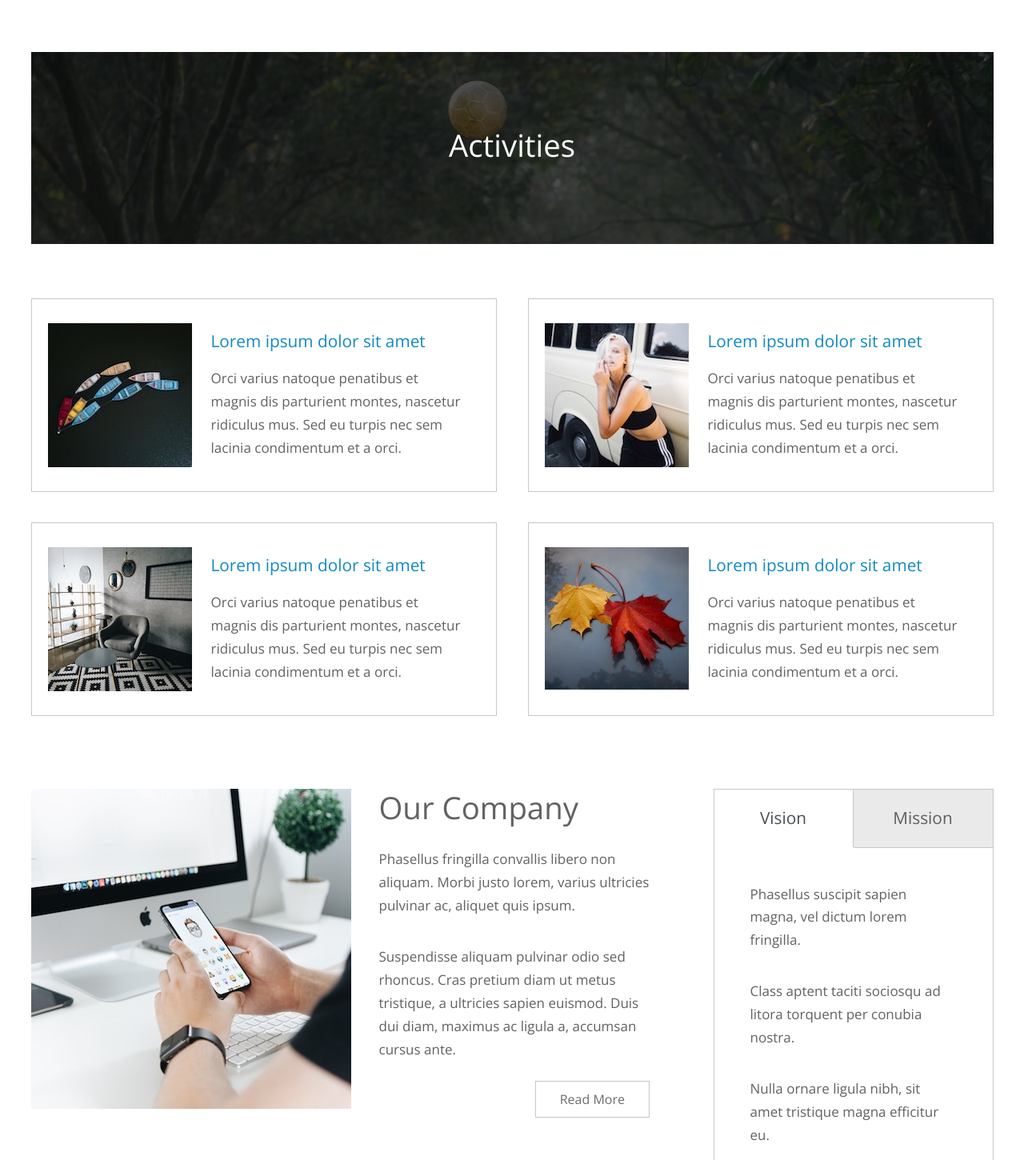
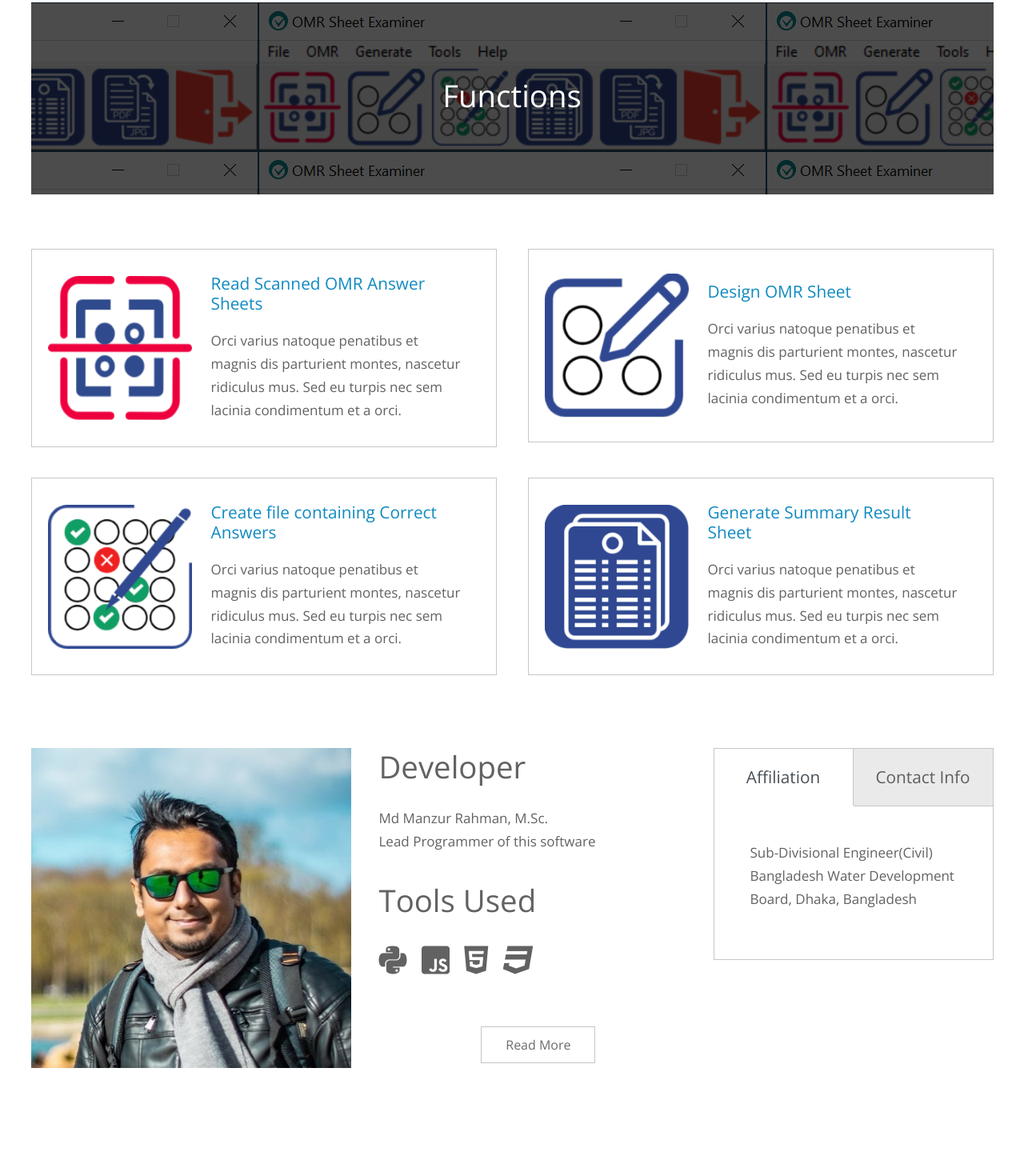
Before and after one commit to MdManzurRahman/mdmanzurrahman, a plain HTML site: page omrsheetexaminer/index.html in a window 1280 px wide. Shown: the part 1350-2800 px from the top of the page at 80% size. Drawn offline with nearby package versions, Linux system fonts and the light colour scheme.

Commit message:
functions, developer and contacts modified

```diff
--- a/omrsheetexaminer/css/tooplate-style.css
+++ b/omrsheetexaminer/css/tooplate-style.css
@@ -208,7 +208,7 @@ p:last-child {
   justify-content: center;
   width: 100%;
   height: 240px;
-  background-image: url(../img/img-activities.jpg);
+  background-image: url(../img/main_window.png);
   margin-bottom: 68px;
   position: relative;
 }
@@ -359,7 +359,21 @@ p:last-child {
   -webkit-box-pack: end;
   -ms-flex-pack: end;
   justify-content: flex-end;
+	.map-container{
+	overflow:hidden;
+	padding-bottom:56.25%;
+	position:relative;
+	height:0;
+	}
+	.map-container iframe{
+	left:0;
+	top:0;
+	height:100%;
+	width:100%;
+	position:absolute;
+	}
 }
+
 
 figure {
   max-width: 100%;
--- a/omrsheetexaminer/index.html
+++ b/omrsheetexaminer/index.html
@@ -4,7 +4,7 @@
     <meta charset="UTF-8" />
     <meta name="viewport" content="width=device-width, initial-scale=1.0" />
     <meta http-equiv="X-UA-Compatible" content="ie=edge" />
-    <title>Pro Line - Bootstrap v4.1.3 Template</title>
+    <title>OMR Sheet Examiner</title>
     <link
       rel="stylesheet"
       href="https://fonts.googleapis.com/css?family=Open+Sans:300,400,600"
@@ -26,8 +26,9 @@ http://www.tooplate.com/view/2111-pro-line
     <div class="container" id="home">
       <div class="col-12 text-center">
         <div class="tm-page-header">
-          <i class="fas fa-4x fa-chart-bar mr-4"></i>
-          <h1 class="d-inline-block text-uppercase">Pro Line</h1>
+          <!--<i class="fas fa-4x fa-chart-bar mr-4"></i>-->
+		  <img src="img/logo.png" alt="logo" width="50" height="50">
+          <h1 class="d-inline-block text-uppercase"> OMR Sheet Examiner</h1>
         </div>
       </div>
     </div>
@@ -57,20 +58,22 @@ http://www.tooplate.com/view/2111-pro-line
                     >
                   </li>
                   <li class="nav-item">
-                    <a class="nav-link" href="#features">Features</a>
+                    <a class="nav-link" href="#features">What's New</a>
                   </li>
                   <li class="nav-item">
-                    <a class="nav-link" href="#activities">Activities</a>
+                    <a class="nav-link" href="#functions">Functions</a>
                   </li>
                   <li class="nav-item">
-                    <a class="nav-link" href="#company">Company</a>
+                    <a class="nav-link" href="#company">Developer</a>
                   </li>
                   <li class="nav-item">
                     <a class="nav-link" href="#contact">Contact</a>
                   </li>
+				  <!--
                   <li class="nav-item">
                     <a class="nav-link external" href="https://www.facebook.com/templatemo">FB Page</a>
                   </li>
+				  -->
                 </ul>
               </div>
             </nav>
@@ -141,13 +144,13 @@ http://www.tooplate.com/view/2111-pro-line
       </div>
     </div>
 
-    <!-- Activities -->
-    <div class="container" id="activities">
+    <!-- Functions -->
+    <div class="container" id="functions">
       <div class="row">
         <div class="col-12">
           <div class="tm-parallax">
             <header class="tm-parallax-header">
-              <h2 class="">Activities</h2>
+              <h2 class="">Functions</h2>
             </header>
           </div>
         </div>
@@ -156,10 +159,10 @@ http://www.tooplate.com/view/2111-pro-line
         <div class="col-lg-6">
           <div class="tm-activity-block">
             <div class="tm-activity-img-container">
-              <img src="img/img-01.jpg" alt="Image" class="tm-activity-img" />
+              <img src="img/read_jpg.png" alt="Image" class="tm-activity-img" height="180" width="180"/>
             </div>
             <div class="tm-activity-block-text">
-              <h3 class="tm-text-blue">Lorem ipsum dolor sit amet</h3>
+              <h3 class="tm-text-blue">Read Scanned OMR Answer Sheets</h3>
               <p>
                 Orci varius natoque penatibus et magnis dis parturient montes,
                 nascetur ridiculus mus. Sed eu turpis nec sem lacinia
@@ -171,10 +174,10 @@ http://www.tooplate.com/view/2111-pro-line
         <div class="col-lg-6">
           <div class="tm-activity-block mr-lg-0 ml-lg-auto">
             <div class="tm-activity-img-container">
-              <img src="img/img-02.jpg" alt="Image" class="tm-activity-img" />
+              <img src="img/omr_design.png" alt="Image" class="tm-activity-img" height="180" width = "180"/>
             </div>
             <div class="tm-activity-block-text">
-              <h3 class="tm-text-blue">Lorem ipsum dolor sit amet</h3>
+              <h3 class="tm-text-blue">Design OMR Sheet</h3>
               <p>
                 Orci varius natoque penatibus et magnis dis parturient montes,
                 nascetur ridiculus mus. Sed eu turpis nec sem lacinia
@@ -186,10 +189,10 @@ http://www.tooplate.com/view/2111-pro-line
         <div class="col-lg-6">
           <div class="tm-activity-block">
             <div class="tm-activity-img-container">
-              <img src="img/img-03.jpg" alt="Image" class="tm-activity-img" />
+              <img src="img/generate_correct_answers.png" alt="Image" class="tm-activity-img" height="180" width="180"/>
             </div>
             <div class="tm-activity-block-text">
-              <h3 class="tm-text-blue">Lorem ipsum dolor sit amet</h3>
+              <h3 class="tm-text-blue">Create file containing Correct Answers</h3>
               <p>
                 Orci varius natoque penatibus et magnis dis parturient montes,
                 nascetur ridiculus mus. Sed eu turpis nec sem lacinia
@@ -201,10 +204,10 @@ http://www.tooplate.com/view/2111-pro-line
         <div class="col-lg-6">
           <div class="tm-activity-block mr-lg-0 ml-lg-auto">
             <div class="tm-activity-img-container">
-              <img src="img/img-04.jpg" alt="Image" class="tm-activity-img" />
+              <img src="img/generate_result_summary.png" alt="Image" class="tm-activity-img" height="180" width="180"/>
             </div>
             <div class="tm-activity-block-text">
-              <h3 class="tm-text-blue">Lorem ipsum dolor sit amet</h3>
+              <h3 class="tm-text-blue">Generate Summary Result Sheet</h3>
               <p>
                 Orci varius natoque penatibus et magnis dis parturient montes,
                 nascetur ridiculus mus. Sed eu turpis nec sem lacinia
@@ -221,22 +224,28 @@ http://www.tooplate.com/view/2111-pro-line
         <div class="col-xl-9 col-lg-8 col-md-12 tm-company-left">
           <div class="tm-company-about">
             <div class="tm-company-img-container">
-              <img src="img/img-05.jpg" alt="Image" />
+              <img src="img/profile.jpg" alt="Image" />
             </div>
             <div class="tm-company-about-text">
               <header>
-                <h2 class="tm-company-about-header">Our Company</h2>
+                <h2 class="tm-company-about-header">Developer</h2>
               </header>
               <p>
-                Phasellus fringilla convallis libero non aliquam. Morbi justo
-                lorem, varius ultricies pulvinar ac, aliquet quis ipsum.
+                Md Manzur Rahman, M.Sc. <br>
+                Lead Programmer of this software
               </p>
               <p class="mb-4">
-                Suspendisse aliquam pulvinar odio sed rhoncus. Cras pretium diam
-                ut metus tristique, a ultricies sapien euismod. Duis dui diam,
-                maximus ac ligula a, accumsan cursus ante.
+				<h2 class="tm-company-about-header">Tools Used</h2>
+				<h1 class="d-inline-block text-uppercase">
+					<ul class="list-inline dev-icons">
+						<li class="list-inline-item"><i class="fab fa-python"></i></li>
+						<li class="list-inline-item"><i class="fab fa-js-square"></i></li>
+						<li class="list-inline-item"><i class="fab fa-html5"></i></li>
+						<li class="list-inline-item"><i class="fab fa-css3"></i></li>
+					</ul>
+				<h1>
               </p>
-              <a href="#" class="btn tm-btn tm-float-right">Read More</a>
+              <a href="https://mdmanzurrahman.github.io" class="btn tm-btn tm-float-right">Read More</a>
             </div>
           </div>
         </div>
@@ -254,7 +263,7 @@ http://www.tooplate.com/view/2111-pro-line
                   role="tab"
                   aria-controls="vision"
                   aria-selected="true"
-                  >Vision</a
+                  >Affiliation</a
                 >
               </li>
               <li class="nav-item">
@@ -266,7 +275,7 @@ http://www.tooplate.com/view/2111-pro-line
                   role="tab"
                   aria-controls="mission"
                   aria-selected="false"
-                  >Mission</a
+                  >Contact Info</a
                 >
               </li>
             </ul>
@@ -277,17 +286,10 @@ http://www.tooplate.com/view/2111-pro-line
                 role="tabpanel"
                 aria-labelledby="vision-tab"
               >
-                <p>
-                  Phasellus suscipit sapien magna, vel dictum lorem fringilla.
-                </p>
-                <p>
-                  Class aptent taciti sociosqu ad litora torquent per conubia
-                  nostra.
-                </p>
-                <p>
-                  Nulla ornare ligula nibh, sit amet tristique magna efficitur
-                  eu.
-                </p>
+				<p>
+					Sub-Divisional Engineer(Civil)<br>
+					Bangladesh Water Development Board, Dhaka, Bangladesh<br>
+				</p>
               </div>
               <div
                 class="tab-pane fade"
@@ -296,15 +298,8 @@ http://www.tooplate.com/view/2111-pro-line
                 aria-labelledby="mission-tab"
               >
                 <p>
-                  Class aptent taciti sociosqu ad litora torquent per conubia
-                  nostra.
-                </p>
-                <p>
-                  Nulla ornare ligula nibh, sit amet tristique magna efficitur
-                  eu.
-                </p>
-                <p>
-                  Phasellus suscipit sapien magna, vel dictum lorem fringilla.
+					cell/whatsapp: +8801712833954<br>
+					<a href="mailto:maruf.ce2k7@gmail.com">maruf.ce2k7@gmail.com</a>
                 </p>
               </div>
             </div>
@@ -361,14 +356,19 @@ http://www.tooplate.com/view/2111-pro-line
         </div>
         <div class="col-xl-7 col-lg-6 col-md-12 tm-contact-right">
           <div class="tm-contact-figure-block">
+			<!--Google map-->
+			<div id="map-container-google-1" class="z-depth-1-half map-container" style="height: 500px">
+
+				<iframe src="https://www.google.com/maps/embed?pb=!1m18!1m12!1m3!1d233668.38704145988!2d90.27923711474392!3d23.780573255513563!2m3!1f0!2f0!3f0!3m2!1i1024!2i768!4f13.1!3m3!1m2!1s0x3755b8b087026b81%3A0x8fa563bbdd5904c2!2sDhaka!5e0!3m2!1sen!2sbd!4v1599913585874!5m2!1sen!2sbd" width="600" height="450" frameborder="0" style="border:0;" allowfullscreen="" aria-hidden="false" tabindex="0"></iframe>
+			</div>
+			<!--
             <figure class="d-inline-block">
               <img src="img/img-06.jpg" alt="Image" class="img-fluid" />
               <figcaption class="tm-contact-figcaption">
-                Nulla arcu tortor, mattis in diam eget, hendrerit vulputate
-                ligula. Nam non purus consequat, dictum lectus lobortis, laoreet
-                nibh. Cras vitae facilisis felis. Phasellus tristique.
+				Dhaka, Bangladesh
               </figcaption>
             </figure>
+			-->
           </div>
         </div>
       </div>
@@ -376,8 +376,8 @@ http://www.tooplate.com/view/2111-pro-line
     <footer class="container tm-footer">
       <div class="row tm-footer-row">
         <p class="col-md-10 col-sm-12 mb-0">
-          Copyright &copy; 2018 Company Name - Design:
-          <a rel="nofollow" href="https://www.facebook.com/tooplate" class="tm-footer-link">Tooplate</a>
+          Copyright &copy; Software applied for copyright
+          <!--<a rel="nofollow" href="https://www.facebook.com/tooplate" class="tm-footer-link">Tooplate</a>-->
         </p>
         <div class="col-md-2 col-sm-12 scrolltop">
           <div class="scroll icon"><i class="fa fa-4x fa-angle-up"></i></div>
```
Also changed, not shown: omrsheetexaminer/img/PDF_to_JPG.png (added), omrsheetexaminer/img/generate_correct_answers.png (added), omrsheetexaminer/img/generate_result_summary.png (added), omrsheetexaminer/img/logo.png (added), omrsheetexaminer/img/main_window.PNG (added), omrsheetexaminer/img/omr_design.png (added), omrsheetexaminer/img/profile.jpg (added), omrsheetexaminer/img/read_jpg.png (added).
